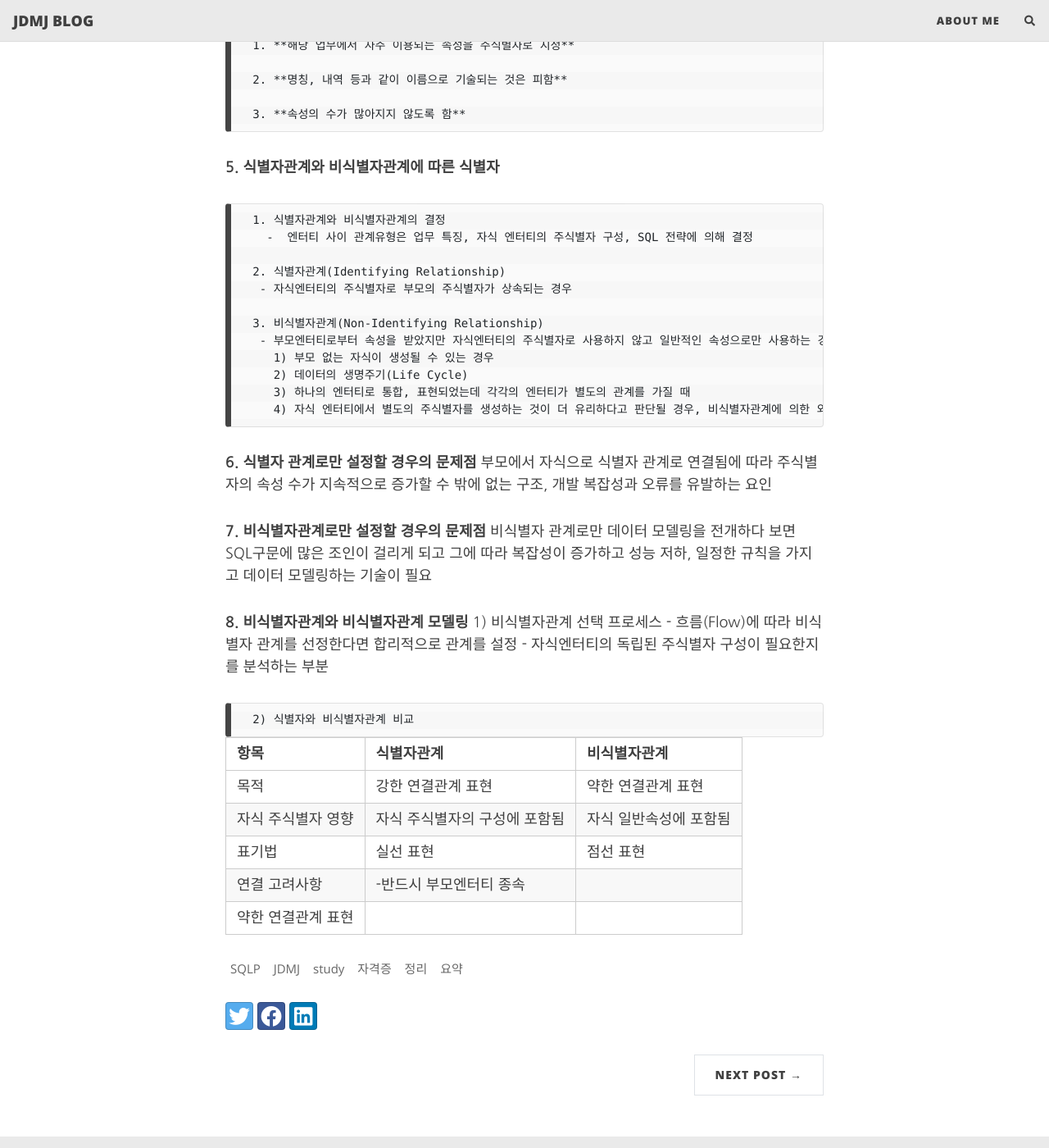
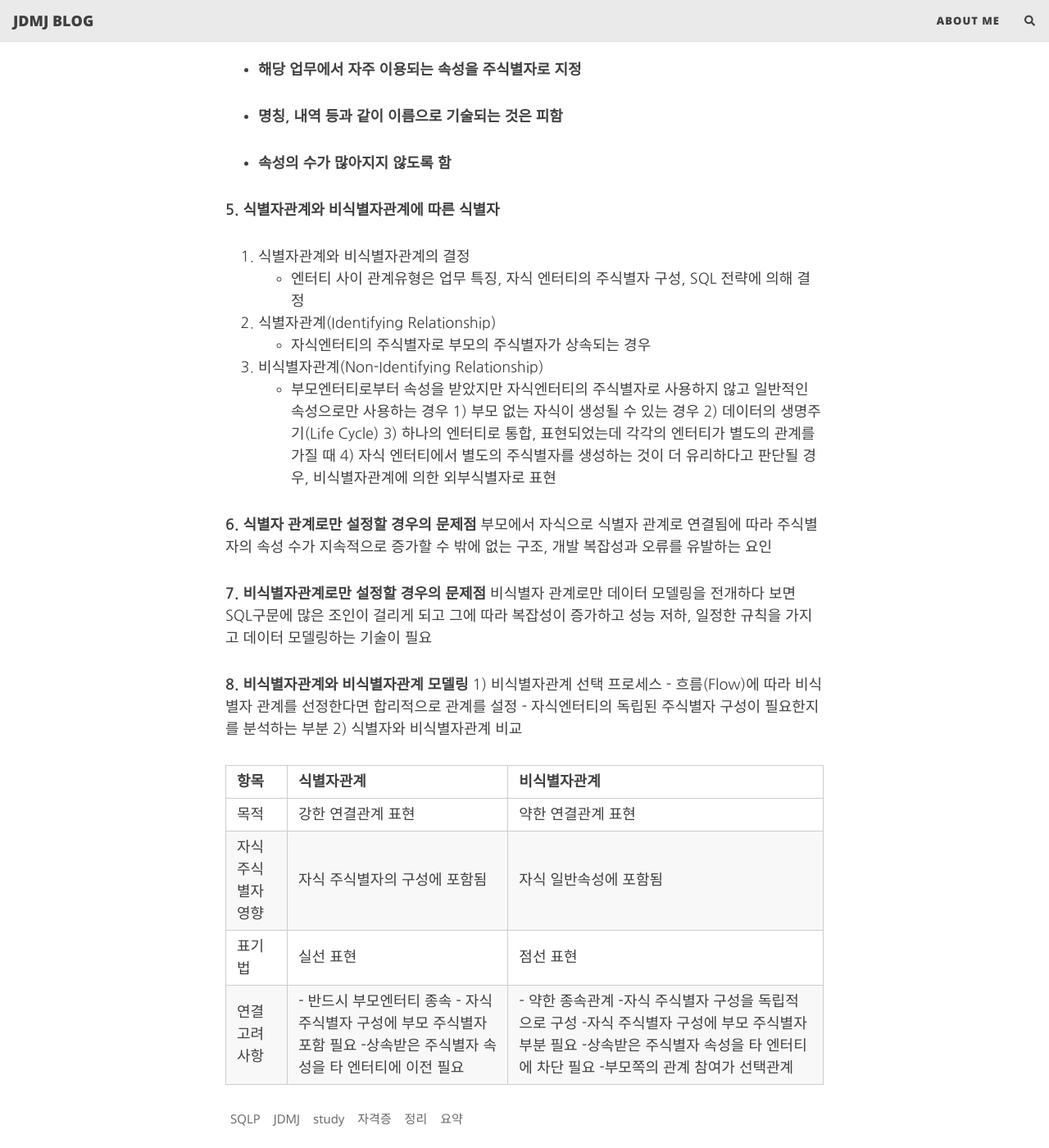
Before and after one commit to JDanmuji/JDanmuji.github.io, a Jekyll site: the page built from _posts/2022-08-15-SQLP STUDY 1.md, in a window 1280 px wide and 1400 px high, scrolled down 11378 px. Shown: the whole window at 82% size. Built offline with Jekyll 4.4.1, drawn with Linux system fonts in a browser that asks for light colours; nearby versions of some CDN libraries; comment, search, counter and statistics services are not loaded; some of the changed text lies outside the part shown.

Commit message:
20220815_제 4절 관계, 제 5절 식별자 내용 정리

```diff
--- a/_posts/2022-07-26-SQLP STUDY 1.md
+++ b/_posts/2022-08-15-SQLP STUDY 1.md
@@ -8,8 +8,9 @@ share-img: /assets/img/path.jpg
 tags: [SQLP, JDMJ, study, 자격증, 정리, 요약]
 ---
 
-### 과목 1.데이터 모델링의 이해
-   제 1장 데이터 모델링의 이해
+## 과목 1.데이터 모델링의 이해
+
+### 제 1장 데이터 모델링의 이해
 
 #### 제 1절. 데이터 모델링의 이해
 
@@ -19,14 +20,14 @@ tags: [SQLP, JDMJ, study, 자격증, 정리, 요약]
    * **모델링이란?** 복잡한 '현실세계'를 단순화하여 표기법에 따라 표현
 
    * **특징**
-         1. **추상화(모형화, 가설적)** : 현실세계를 일정한 형식에 맞추어 표현
-         2. **단순화** : 약속된 규약에 의해 제한된 표기법이나 언어로 표현하여 쉽게 이해
-         3. **명확화** : 이해 쉽게 애매모함을 제거하고 정확하게 현상을 기술
+      * **추상화(모형화, 가설적)** : 현실세계를 일정한 형식에 맞추어 표현
+      * **단순화** : 약속된 규약에 의해 제한된 표기법이나 언어로 표현하여 쉽게 이해
+      * **명확화** : 이해 쉽게 애매모함을 제거하고 정확하게 현상을 기술
 
    * **모델링의 관점**
-         1. **데이터 관점** : 업무가 어떤 데이터와 관련이 있는지 또는 데이터 간의 관계는 무엇인지에 대해서 모델링하는 방법 (What, Data)
-         2. **프로세스 관점** : 실제하고 있는 업무는 무엇인지 또는 무엇을 해야 하는지를 모델링하는 방법 (How, Process)
-         3. **데이터와 프로세스의 상관 관점** : 업무가 처리하는 일의 방법에 따라 데이터는 어떻게 영향을 받고 있는지 모델링하는 방법(Interction)
+      * **데이터 관점** : 업무가 어떤 데이터와 관련이 있는지 또는 데이터 간의 관계는 무엇인지에 대해서 모델링하는 방법 (What, Data)
+      * **프로세스 관점** : 실제하고 있는 업무는 무엇인지 또는 무엇을 해야 하는지를 모델링하는 방법 (How, Process)
+      * **데이터와 프로세스의 상관 관점** : 업무가 처리하는 일의 방법에 따라 데이터는 어떻게 영향을 받고 있는지 모델링하는 방법(Interction)
 
 **2. 데이터 모델의 기본 개념 이해**
 
@@ -46,14 +47,14 @@ tags: [SQLP, JDMJ, study, 자격증, 정리, 요약]
 **3. 데이터 모델링의 중요성과 유의점**
 
   * **중요성**
-      1. **파급효과(Leverage)**
-      2. **복잡한 정보 요구 사항의 간결한 표현(Conciseness)**
-      3. **데이터 품질(Data Quality)**
+      * **파급효과(Leverage)**
+      * **복잡한 정보 요구 사항의 간결한 표현(Conciseness)**
+      * **데이터 품질(Data Quality)**
 
   * **유의점**
-      1. 중복
-      2. 비유연성
-      3. 비일관성
+      * 중복
+      * 비유연성
+      * 비일관성
 
 
 **4. 데이터 모델링의 3단계 진행**
@@ -89,32 +90,32 @@ tags: [SQLP, JDMJ, study, 자격증, 정리, 요약]
 
    * 데이터 독립성 요소
 
-     1. **외부 스키마(External Schema)**
+     * **외부 스키마(External Schema)**
         - 뷰 단계 여러 개의 사용자 관점으로 구성, 즉 개개 사용자 단계로서 개개 사용자가 보는 개인적 DB 스키마
         - DB의 개개 사용자나 응용 프로그래머가 접근하는 DB 정의
         - 사용자 관점 접근하는 특성에 따른 스키마 구성
 
-     2. **개념 스키마(Conceptual Schema)**
+     * **개념 스키마(Conceptual Schema)**
         - 개념 단계 하나의 개념적 스키마로 구성 모든 사용자 관점으로 통합한 조직 전체의 DB를 기술
         - 모든 응용 시스템들이나 사용자들이 필요로 하는 데이터를 통합한  조직 전체의 DB를 기술한 것
         - DB에 저장되는 데이터와 그들 간의 관계를 표현하는 스키마
         - 통합관점
 
-     3. **내부 스키마(Internal Schema)**
+     * **내부 스키마(Internal Schema)**
         - 내부 단계와 내부 스키마로 구성됨. DB가 물리적으로 저장된 형식
         - 물리적 장치에서 데이터가 실제적으로 저장되는 방법을 표현하는 스키마
         - 물리적 저장구조
 
    * 두 영역의 데이터 독립성
 
-     1. **논리적 독립성**
+     * **논리적 독립성**
         - 개념 스키마가 변겨오디어도 외부 스키마에는 영향을 미치지 않도록 지원하는 것
         - 논리적 구조가 변경되어도 응용 프로그램에 영향 없음
         - 특징
            1. 사용자 특성에 맞는 변경 가능
            2. 통합 구조 변경 가능
 
-     2. **물리적 독립성**
+     * **물리적 독립성**
         - 내부 스키마가 변경되어도 외부 개념 스키마는 영향을 받지 않도록 지원하는 것
         - 저장장치의 구조변경은 응용 프로그램과 개념 스키마에 영향 없음
         - 특징
@@ -123,15 +124,15 @@ tags: [SQLP, JDMJ, study, 자격증, 정리, 요약]
 
    * **사상(Mapping)**
 
-      1. **외부적, 개념적 사상(논리적 사상)**
+      * **외부적, 개념적 사상(논리적 사상)**
          외부적 뷰와 개념적 뷰의 상호 관련성을 정의
-         **ex)**
+         ex)
             사용자가 접근하는 형식에 따라 다른 타입의 필드를 가질 수 있음.
             개념적 뷰의 필드 타입은 변화가 없음
 
-      2. **개념적, 내부적 사상(물리적 사상)**
+      * **개념적, 내부적 사상(물리적 사상)**
          개념적 뷰와 저장된 데이터베이스의 상호 관련성을 정의
-         **ex)**
+         ex)
             만약 저장된 데이터베이스 구조가 바뀐다면 개념적 내부적 사상이 바뀌어야 함.
             그래야 개념적 스키마가 그래도 남아 있게 됨.
 
@@ -200,12 +201,12 @@ tags: [SQLP, JDMJ, study, 자격증, 정리, 요약]
          인스턴스들이 얼마나 관계에 참여하는지를 나타내는 관계차수(Cardinality) 를 표현
 
 **10. 좋은 데이터 모델의 요소**
-   1. 완전성
-   2. 중복배제
-   3. 업무규칙
-   4. 데이터 재사용
-   5. 의사소통
-   6. 통합성
+   * 완전성
+   * 중복배제
+   * 업무규칙
+   * 데이터 재사용
+   * 의사소통
+   * 통합성
 
 
 ### 제 2절. 엔터티
@@ -427,21 +428,21 @@ tags: [SQLP, JDMJ, study, 자격증, 정리, 요약]
 
    **4. 주식별자 도출기준**
 
-      1. **해당 업무에서 자주 이용되는 속성을 주식별자로 지정**
+   * **해당 업무에서 자주 이용되는 속성을 주식별자로 지정**
 
-      2. **명칭, 내역 등과 같이 이름으로 기술되는 것은 피함**
+   * **명칭, 내역 등과 같이 이름으로 기술되는 것은 피함**
 
-      3. **속성의 수가 많아지지 않도록 함**
+   * **속성의 수가 많아지지 않도록 함**
 
    **5. 식별자관계와 비식별자관계에 따른 식별자**
 
-      1. 식별자관계와 비식별자관계의 결정
+   1. 식별자관계와 비식별자관계의 결정
         -  엔터티 사이 관계유형은 업무 특징, 자식 엔터티의 주식별자 구성, SQL 전략에 의해 결정
 
-      2. 식별자관계(Identifying Relationship)
+   2. 식별자관계(Identifying Relationship)
        - 자식엔터티의 주식별자로 부모의 주식별자가 상속되는 경우
 
-      3. 비식별자관계(Non-Identifying Relationship)
+   3. 비식별자관계(Non-Identifying Relationship)
        - 부모엔터티로부터 속성을 받았지만 자식엔터티의 주식별자로 사용하지 않고 일반적인 속성으로만 사용하는 경우
          1) 부모 없는 자식이 생성될 수 있는 경우
          2) 데이터의 생명주기(Life Cycle)
@@ -458,7 +459,6 @@ tags: [SQLP, JDMJ, study, 자격증, 정리, 요약]
       1) 비식별자관계 선택 프로세스
          - 흐름(Flow)에 따라 비식별자 관계를 선정한다면 합리적으로 관계를 설정
          - 자식엔터티의 독립된 주식별자 구성이 필요한지를 분석하는 부분
-
       2) 식별자와 비식별자관계 비교
 
    | 항목 | 식별자관계  | 비식별자관계|
@@ -466,5 +466,4 @@ tags: [SQLP, JDMJ, study, 자격증, 정리, 요약]
    | 목적 | 강한 연결관계 표현 | 약한 연결관계 표현 |
    | 자식 주식별자 영향 | 자식 주식별자의 구성에 포함됨 | 자식 일반속성에 포함됨 |
    | 표기법 | 실선 표현 | 점선 표현 |
-   | 연결 고려사항 | -반드시 부모엔터티 종속
-    | 약한 연결관계 표현 |
+   | 연결 고려사항 | - 반드시 부모엔터티 종속 - 자식 주식별자 구성에 부모 주식별자 포함 필요 -상속받은 주식별자 속성을 타 엔터티에 이전 필요 | - 약한 종속관계  -자식 주식별자 구성을 독립적으로 구성 -자식 주식별자 구성에 부모 주식별자 부분 필요 -상속받은 주식별자 속성을 타 엔터티에 차단 필요 -부모쪽의 관계 참여가 선택관계|
```
